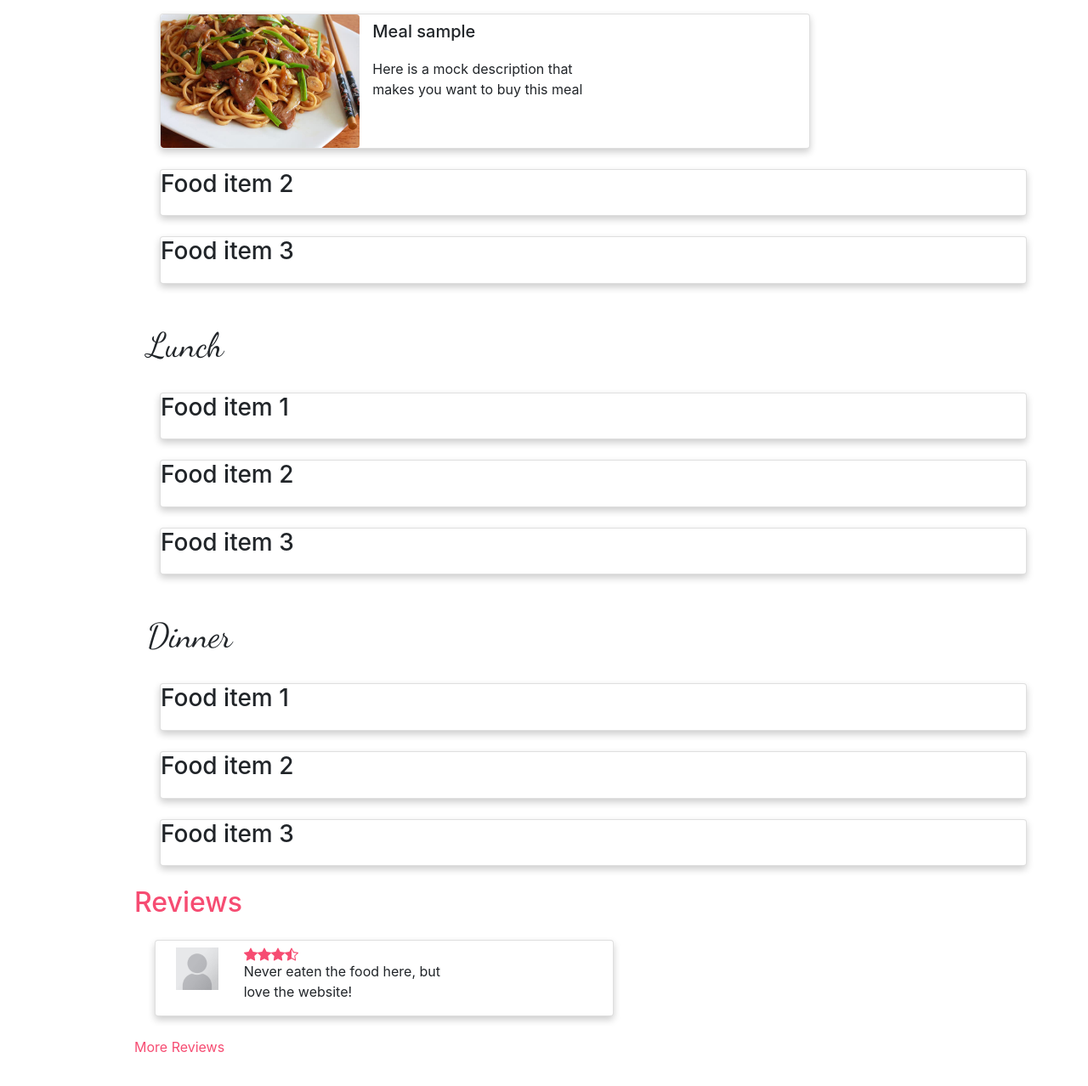
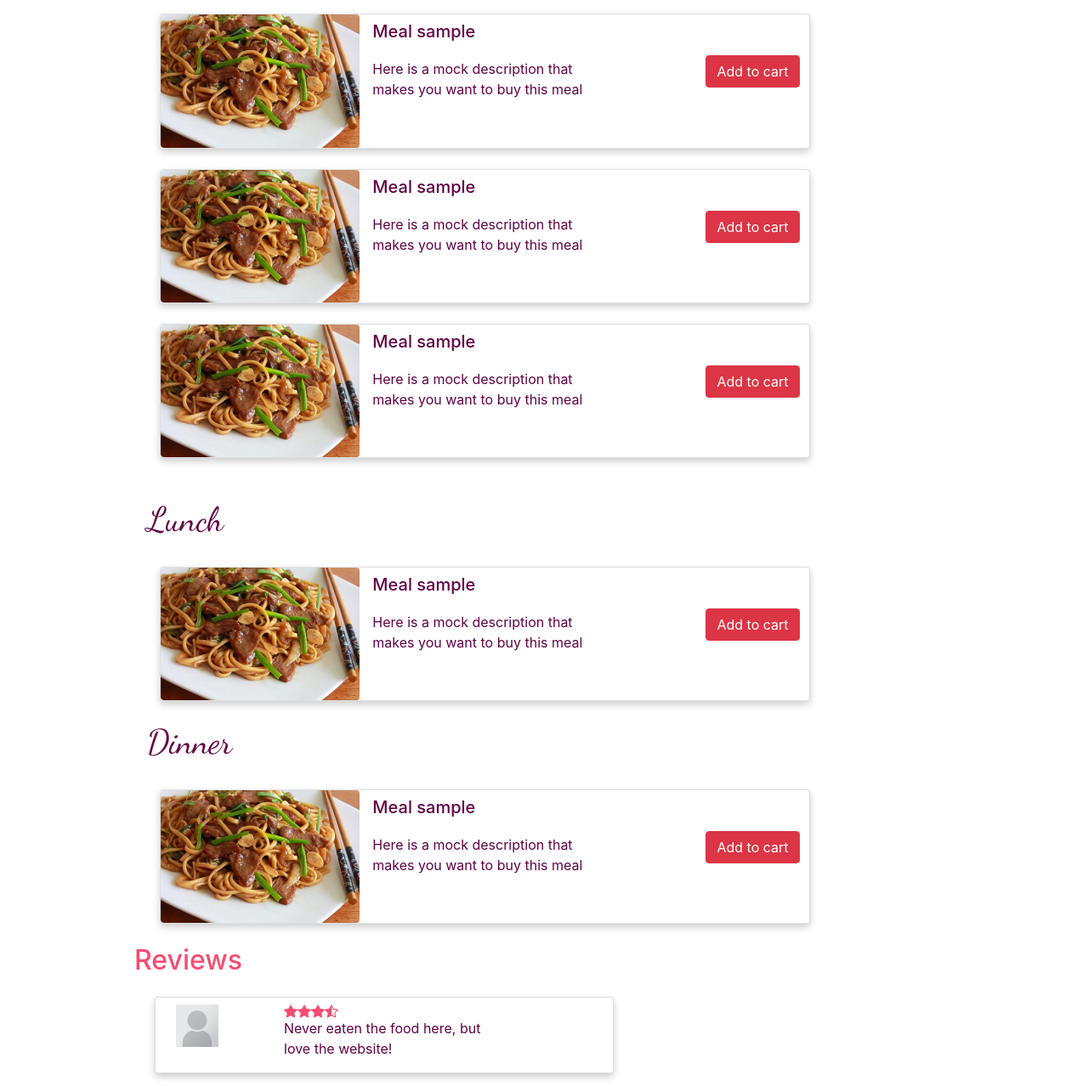
Before and after one commit to hdhelia/Mealery-Web-App, a plain HTML site: page RestaurantShowcase.html in a window 1280 px wide. Shown: the part 726-2004 px from the top of the page at 85% size. Drawn offline with nearby package versions, Linux system fonts and the light colour scheme.

Commit message:
added the add to cart button and related comments

```diff
--- a/RestaurantShowcase.css
+++ b/RestaurantShowcase.css
@@ -63,8 +63,6 @@ tertiary: #F64C72
 }
 
 
-
-
 /*food product's image class*/
 .product-img{
     width: 100%;
@@ -73,10 +71,12 @@ tertiary: #F64C72
 }
 
 /*
-card title
+add to cart button
 */
-.card-title{
-
+.add-to-cart{
+    background-color: #F64C72;
+    right: 10%;
+    position: absolute;
 }
 /**/
 .review-card{
--- a/RestaurantShowcase.html
+++ b/RestaurantShowcase.html
@@ -53,11 +53,11 @@
 
         <!--placeholder for description-->
         <h5 id="description" class="primary-color">
-            Mock description alert! What do you get when you combine budget pita pockets with a generic template? Me!
+            Mock description alert! What do you get when you combine a budget pita pockets with a generic template? Me!
         </h5>
 
         <br>
-        <div class="container">
+        <div class="container primary-color">
             <h2 class="tertiary-color">Menu</h2>
             <div id = "products" class="container-fluid ">
 
@@ -65,6 +65,46 @@
                 <!--Breakfast products-->
                 <div class="container p-6">
                     <br>
+                    <div class="card product-card w-75">
+                        <div class="row">
+
+                            <!--product image-->
+                            <div class="col">
+                                <img src="./images/restaurant-pics/sample-img.jpg" alt="Picture of noodles" class="product-img rounded">
+                            </div>
+
+                            <!--product title and description-->
+                            <div class="col">
+                                <div class="row mt-2">
+
+                                    <!--product title-->
+                                    <div class="card-title">
+                                        <h5>Meal sample</h5>
+                                     </div>
+
+                                </div>
+
+                                <div class="row md-2">
+                                    <!--description of the product-->
+                                    <p>
+                                        Here is a mock description that makes you want to buy this meal
+                                    </p>
+
+                                </div>
+
+                            </div>
+
+                            <!--product's add to cart button-->
+                            <div class="col">
+                                <!--will use bootstrap's popover later maybe-->
+                                <button class="btn btn-danger mt-5 add-to-cart">Add to cart</button>
+                            </div>
+                        </div>
+
+                    </div>
+                    <br>
+
+
                     <div class="card product-card w-75">
                         <div class="row">
                             <!--product image-->
@@ -92,32 +132,54 @@
 
                             </div>
 
-                            <!--add to cart button-->
-                            <div>
+                            <!--product's add to cart button-->
+                            <div class="col">
+                                <!--will use bootstrap's popover later maybe-->
+                                <button class="btn btn-danger mt-5 add-to-cart">Add to cart</button>
+                            </div>
+                        </div>
+
+                    </div>
+
+
+                    <br>
+
+                    <div class="card product-card w-75">
+                        <div class="row">
+                            <!--product image-->
+                            <div class="col">
+                                <img src="./images/restaurant-pics/sample-img.jpg" alt="Picture of noodles" class="product-img rounded">
+                            </div>
+
+                            <!--product title and description-->
+                            <div class="col">
+                                <div class="row mt-2">
+                                    <!--product title-->
+                                    <div class="card-title">
+                                        <h5>Meal sample</h5>
+                                     </div>
+
+                                </div>
+
+                                <div class="row md-2">
+                                    <!--description of the product-->
+                                    <p>
+                                        Here is a mock description that makes you want to buy this meal
+                                    </p>
+
+                                </div>
 
                             </div>
 
                             <!--product's add to cart button-->
                             <div class="col">
-
+                                <!--will use bootstrap's popover later maybe-->
+                                <button class="btn btn-danger mt-5 add-to-cart">Add to cart</button>
                             </div>
                         </div>
 
                     </div>
-                    <br>
-                    <div class="card">
-                        <div class="card-title">
-                           <h3>Food item 2</h3>
-                        </div>
-                    </div>
-                    <br>
-                    <div class="card">
-                        <div class="card-title">
-                            <div class="col">
-                            </div>
-                            <h3>Food item 3</h3>
-                        </div>
-                    </div>
+
                     <br>
 
                 </div>
@@ -125,47 +187,85 @@
                 <!--Lunch products-->
                 <div class="container p-6">
                     <br>
-                    <div class=" card">
-                        <div class="card-title">
-                           <h3>Food item 1</h3>
+                    <!--card-->
+                    <div class="card product-card w-75">
+                        <div class="row">
+                            <!--product image-->
+                            <div class="col">
+                                <img src="./images/restaurant-pics/sample-img.jpg" alt="Picture of noodles" class="product-img rounded">
+                            </div>
+
+                            <!--product title and description-->
+                            <div class="col">
+                                <div class="row mt-2">
+                                    <!--product title-->
+                                    <div class="card-title">
+                                        <h5>Meal sample</h5>
+                                     </div>
+
+                                </div>
+
+                                <div class="row md-2">
+                                    <!--description of the product-->
+                                    <p>
+                                        Here is a mock description that makes you want to buy this meal
+                                    </p>
+
+                                </div>
+
+                            </div>
+
+                            <!--product's add to cart button-->
+                            <div class="col">
+                                <!--will use bootstrap's popover later maybe-->
+                                <button class="btn btn-danger mt-5 add-to-cart">Add to cart</button>
+                            </div>
                         </div>
+
                     </div>
-                    <br>
-                    <div class="card">
-                        <div class="card-title">
-                           <h3>Food item 2</h3>
-                        </div>
-                    </div>
-                    <br>
-                    <div class="card">
-                        <div class="card-title">
-                            <h3>Food item 3</h3>
-                        </div>
-                    </div>
-                    <br>
 
                 </div>
                 <h1 class="secondary-font mt-4">Dinner</h1>
                 <!--Dinner products-->
                 <div class="container p-6">
                     <br>
-                    <div class=" card">
-                        <div class="card-title">
-                           <h3>Food item 1</h3>
+                    <!--card-->
+                    <div class="card product-card w-75">
+                        <div class="row">
+                            <!--product image-->
+                            <div class="col">
+                                <img src="./images/restaurant-pics/sample-img.jpg" alt="Picture of noodles" class="product-img rounded">
+                            </div>
+
+                            <!--product title and description-->
+                            <div class="col">
+                                <div class="row mt-2">
+                                    <!--product title-->
+                                    <div class="card-title">
+                                        <h5>Meal sample</h5>
+                                     </div>
+
+                                </div>
+
+                                <div class="row md-2">
+                                    <!--description of the product-->
+                                    <p>
+                                        Here is a mock description that makes you want to buy this meal
+                                    </p>
+
+                                </div>
+
+                            </div>
+
+                            <!--product's add to cart button-->
+                            <div class="col">
+                                <!--will use bootstrap's popover later maybe-->
+                                <button class="btn btn-danger mt-5 add-to-cart">Add to cart</button>
+                            </div>
                         </div>
+
                     </div>
-                    <br>
-                    <div class="card">
-                        <div class="card-title">
-                           <h3>Food item 2</h3>
-                        </div>
-                    </div>
-                    <br>
-                    <div class="card">
-                        <div class="card-title">
-                            <h3>Food item 3</h3>
-                        </div>
-                    </div>
+
                     <br>
 
                 </div>
@@ -179,7 +279,7 @@
             <div class="card m-4 w-50 review-card">
                 <!--user's profile photo-->
                     <div class = "row mt-1 mb-3">
-                        <div class="col-2  mt-1 ml-4 md-1 rounded">
+                        <div class="col-3  mt-1 ml-4 md-1 rounded">
 
                             <img src="./images/profile-pics/default-profile-pic.jpeg" alt="picture of a dog wearing sunglasses" class="user-pic">
 
```
